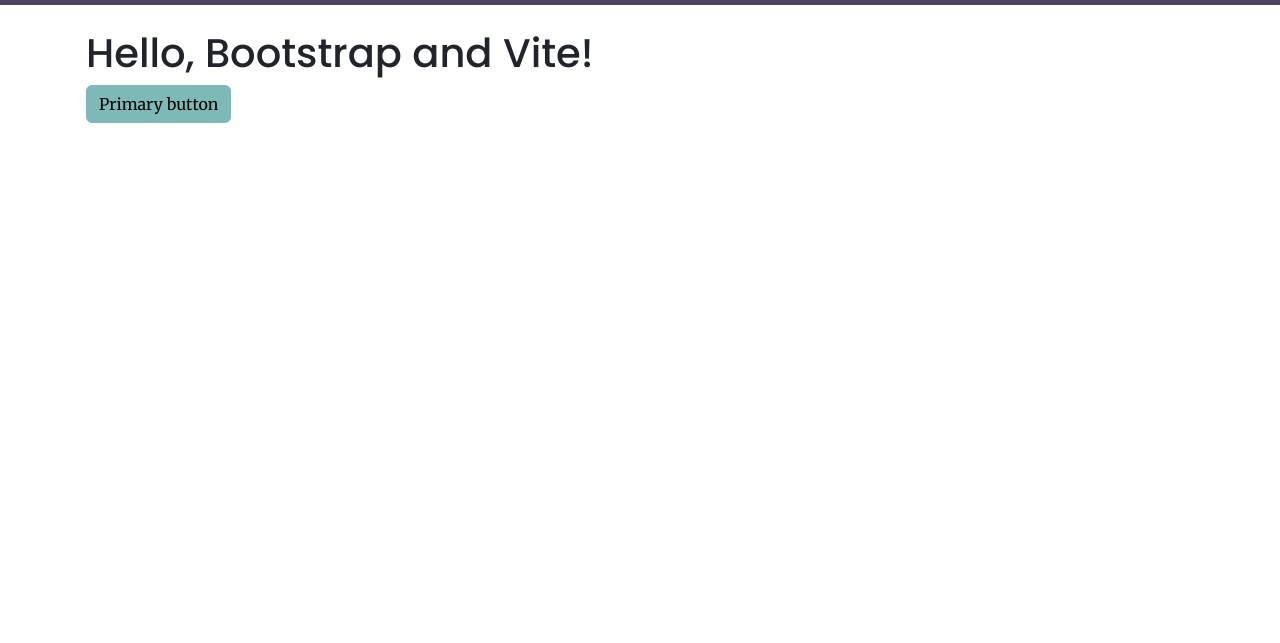
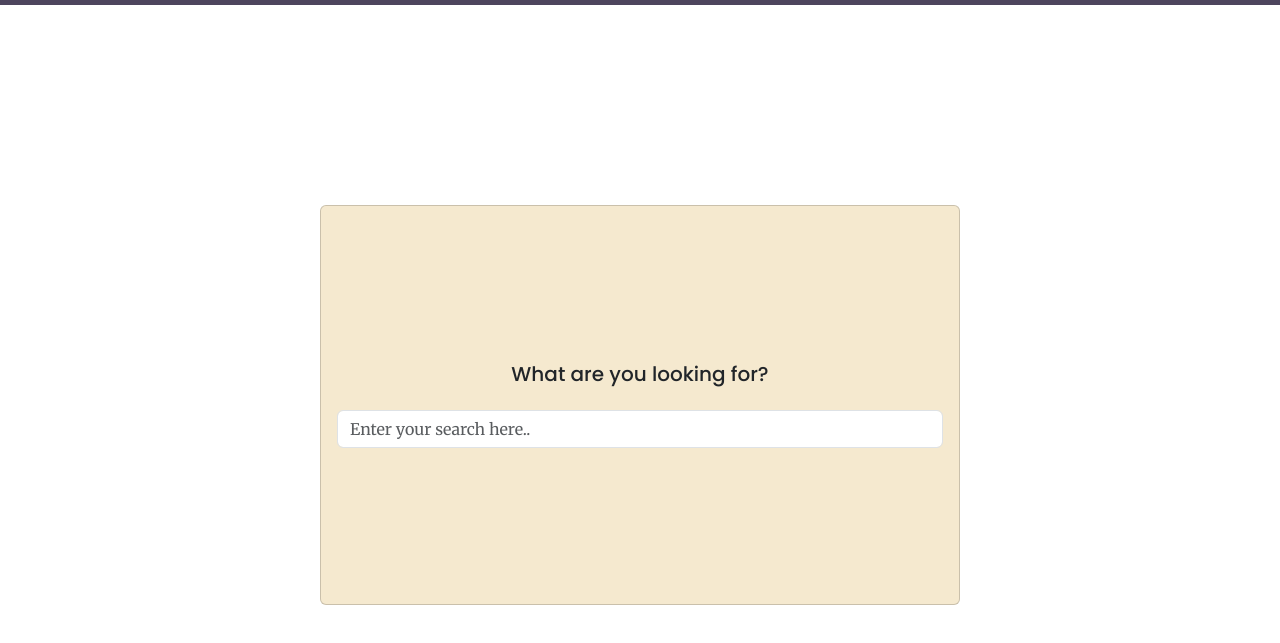
Before and after one commit to Glenn-2k/SP2, a website built with Vite: page src/index.html in a window 1280 px wide. Shown: the part 51-694 px from the top of the page. Built offline with nearby package versions, Linux system fonts and the light colour scheme.

Commit message:
feat: Update landing page with search functionality

```diff
--- a/src/index.html
+++ b/src/index.html
@@ -57,9 +57,23 @@
         </div>
       </nav>
     </header>
-    <div class="container py-4 px-3 mx-auto">
-      <h1>Hello, Bootstrap and Vite!</h1>
-      <button class="btn btn-primary">Primary button</button>
-    </div>
+    <main>
+      <div
+        class="container-fluid d-flex vh-100 justify-content-center align-items-center"
+      >
+        <div class="card card-size text-center bg-tertiary">
+          <div class="card-body d-flex flex-column justify-content-center">
+            <h5 class="card-title">What are you looking for?</h5>
+            <div class="input-group mt-3">
+              <input
+                type="text"
+                class="form-control"
+                placeholder="Enter your search here.."
+              />
+            </div>
+          </div>
+        </div>
+      </div>
+    </main>
   </body>
 </html>
--- a/src/scss/styles.scss
+++ b/src/scss/styles.scss
@@ -1,8 +1,18 @@
 $primary: #7db9b6;
 $secondary: #4d455d;
+$tertiary: #f5e9cf;
+
+$theme-colors: (
+  'primary': $primary,
+  'secondary': $secondary,
+  'tertiary': $tertiary,
+  // Add your custom tertiary color here
+);
 
 // Import all of Bootstrap's CSS
 @import 'bootstrap/scss/bootstrap';
+
+// Custom styles
 
 body {
   font-family: 'Merriweather', Arial, sans-serif;
@@ -15,3 +25,8 @@
 h5 {
   font-family: 'Poppins', Arial, sans-serif;
 }
+
+.card-size {
+  width: 40rem;
+  height: 25rem;
+}
```
